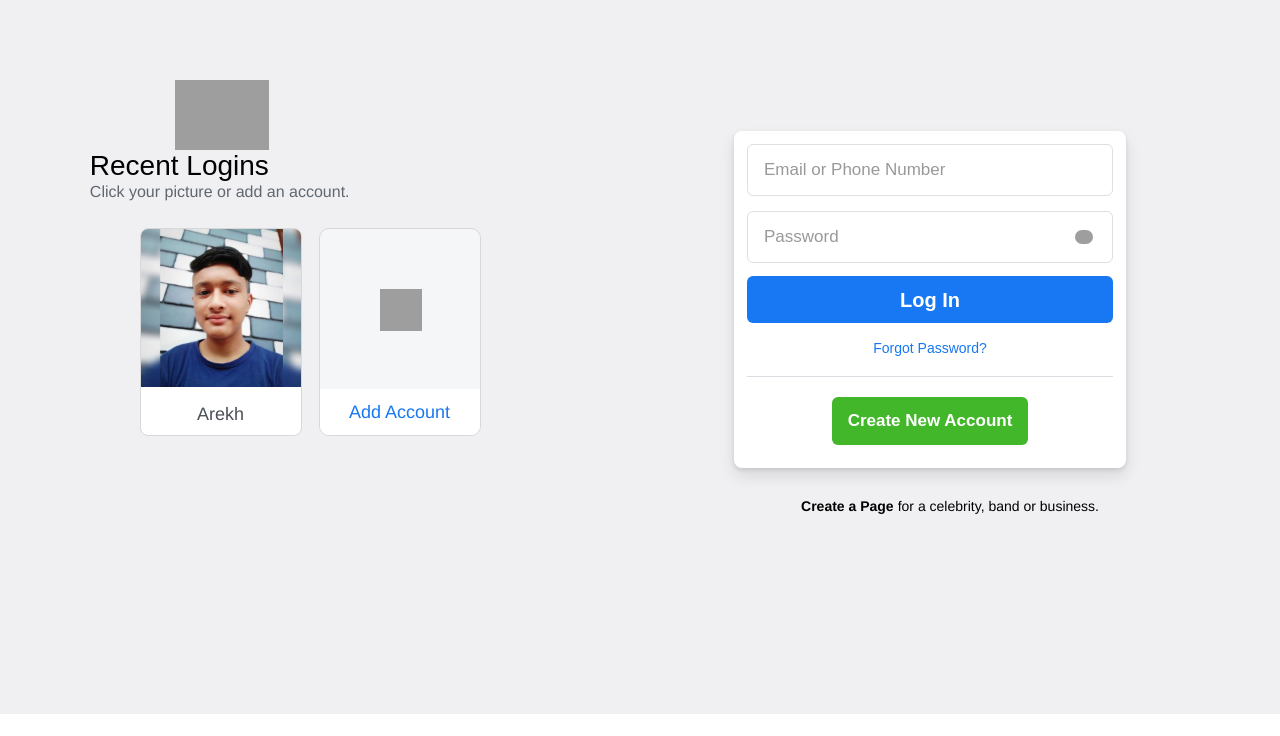
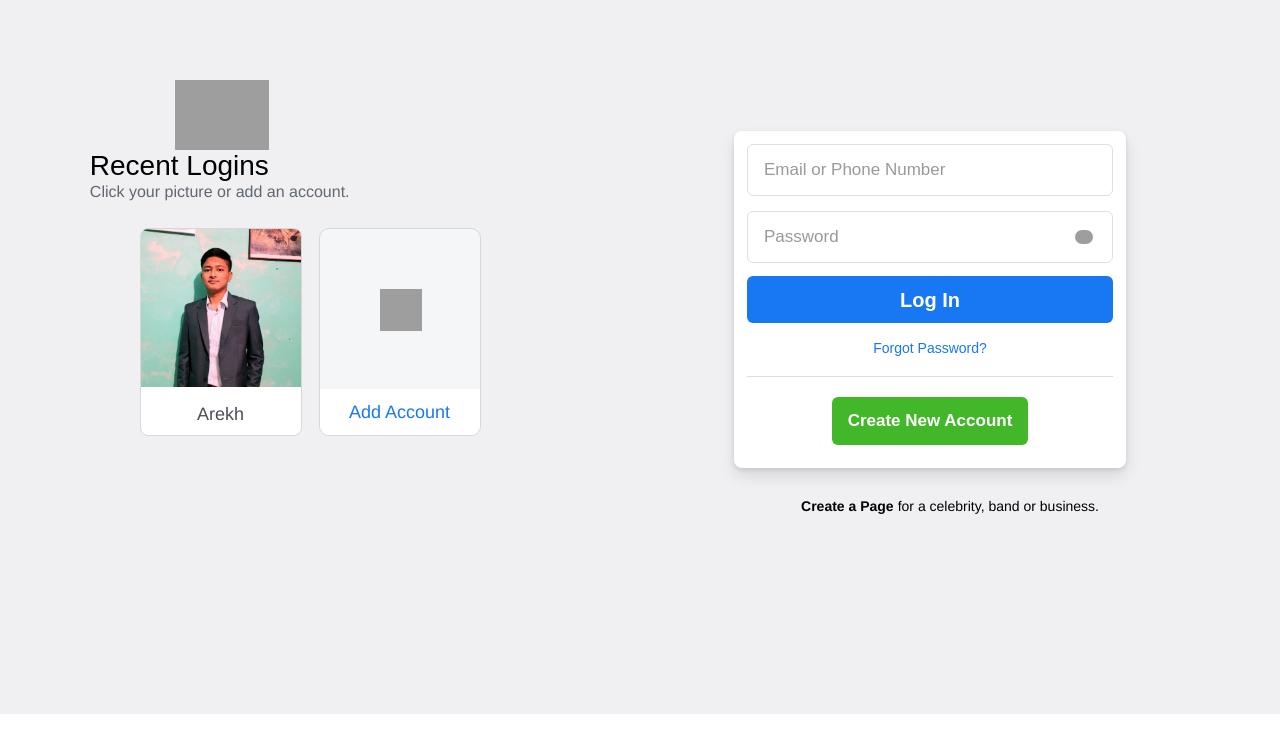
Before and after one commit to stharekh/Facebook.clone, a plain HTML site: page index.html in a window 1280 px wide. Shown: the top 736 px of the page. Drawn offline with Linux system fonts and the light colour scheme; grey boxes are pictures that could not be loaded.

Commit message:
pp change

```diff
--- a/index.html
+++ b/index.html
@@ -31,7 +31,7 @@
       <div class="id1">
         <img
           class="pic"
-          src="https://raw.githubusercontent.com/stharekh/Facebook.clone/main/201600155_1055199918339412_4268240887355769097_n.jpg"
+          src="https://raw.githubusercontent.com/stharekh/Facebook.clone/main/arekh.jpg"
           alt=""
         />
 
```
